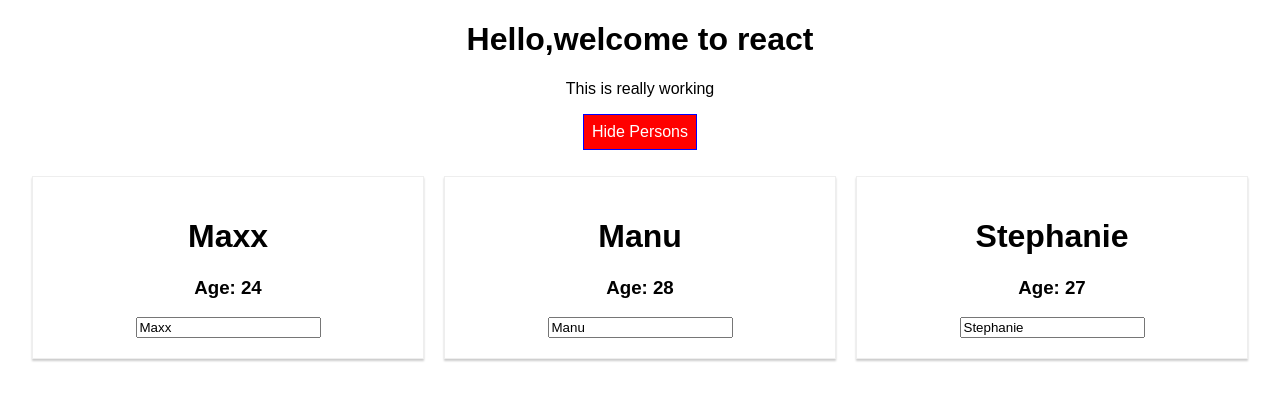
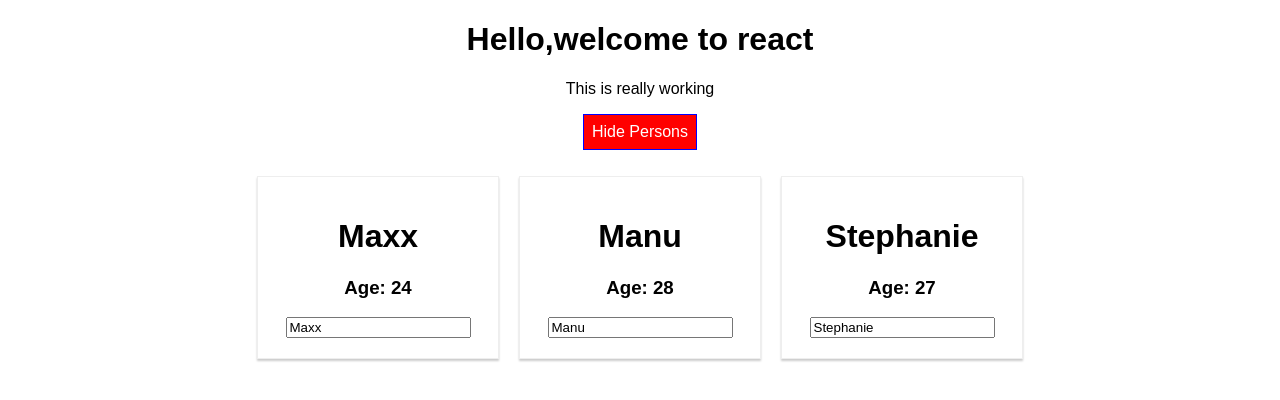
Before and after one commit to apurvaK-Cuelogic/ReactTraining, a React (Create React App) app in the folder first-react-project/: page / in a window 1280 px wide. Both pictures are taken after a click on the button "Show Persons". Shown: the top 400 px of the page. Built offline with nearby package versions, Linux system fonts and the light colour scheme.

Commit message:
Removed Radium.

```diff
--- a/first-react-project/src/App.js
+++ b/first-react-project/src/App.js
@@ -1,7 +1,7 @@
 import React, { Component } from 'react';
 import './App.css';
-import Person from './Person/Person';
-import Radium,{ StyleRoot } from 'radium';
+import Person from './Person/Person'
+
 class App extends Component {
   state = {
     persons: [
@@ -44,11 +44,7 @@
       font: 'inherit',
       border: '1px solid blue',
       padding: '8px',
-      cursor: 'pointer',
-      ':hover': {
-        backgroundColor: 'lightgreen',
-        color: 'black'
-      }
+      cursor: 'pointer'
     };
 
     let persons = null;
@@ -66,10 +62,6 @@
         </div>
       );
       style.backgroundColor = 'red';
-      style[':hover'] = {
-        backgroundColor: 'salmon',
-        color: 'black'
-      };
     }
     // Dynamic styling
     const classes = []
@@ -81,7 +73,6 @@
     }
 
     return (
-      <StyleRoot>
       <div className="App">
         <h1>Hello,welcome to react</h1>
         <p className={classes.join(' ')}>This is really working</p>
@@ -91,9 +82,9 @@
         </p>
         { persons}
       </div>
-      </StyleRoot>
+      //React.createElement('div',{ className:'App' },React.createElement('h1',null,'Hello, welcome to react'),React.createElement('h1',{ className:'header' },'Hello, welcome to react'))
     );
   }
 }
 
-export default Radium(App);
+export default App;
--- a/first-react-project/src/Person/Person.js
+++ b/first-react-project/src/Person/Person.js
@@ -1,14 +1,7 @@
 import React from 'react';
-import Radium from 'radium';
-
 var person = (props) =>{
-    const style ={
-        '@media (min-width:500px)':{
-            width:'350px'
-        }
-    };
     return(
-    <div className="person" style={style}>
+    <div className="person">
         <h1 onClick={props.click}>{props.name}</h1>
         <h3>Age: {props.age}</h3>
         <input type="text" onChange={props.changed} value={props.name}/>
@@ -16,4 +9,4 @@
     </div>
     );
 }
-export default Radium(person);
+export default person;
```
